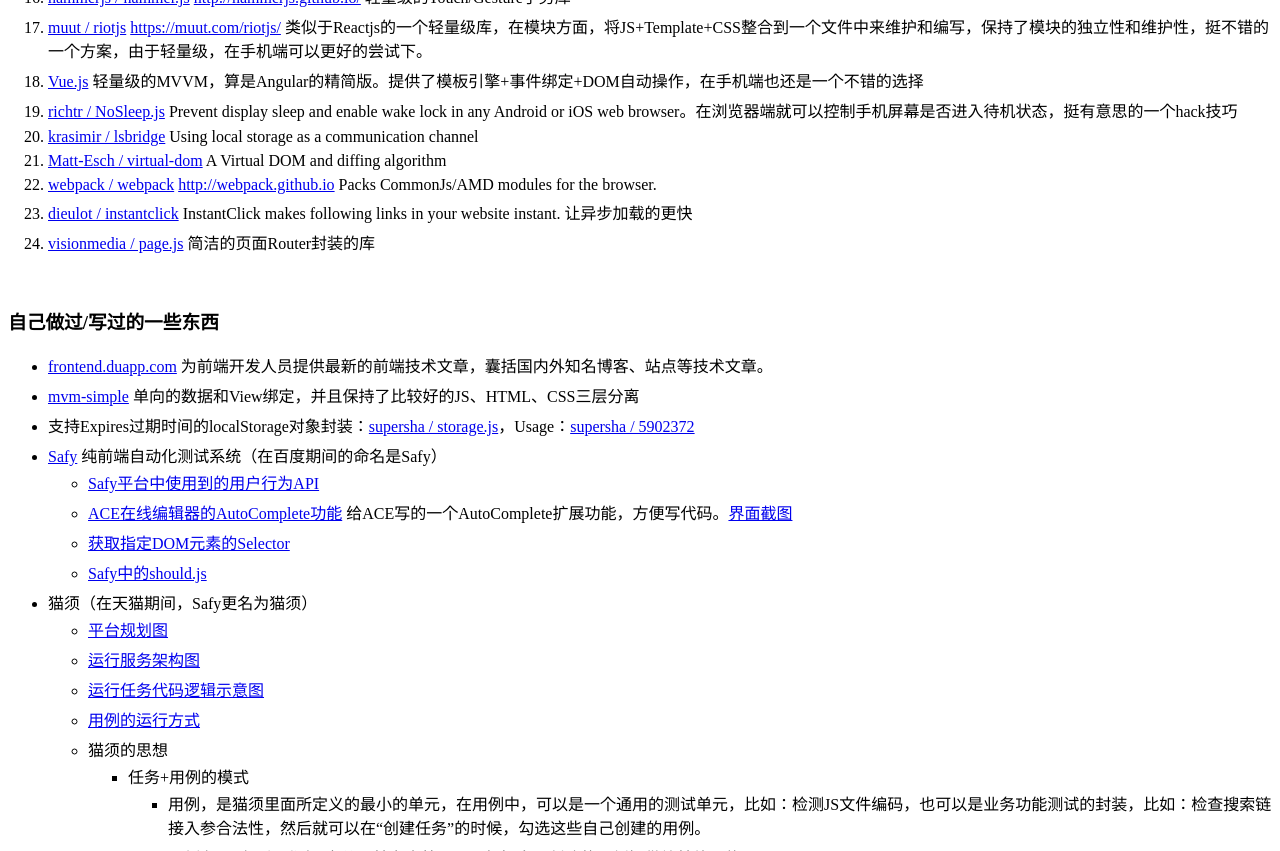
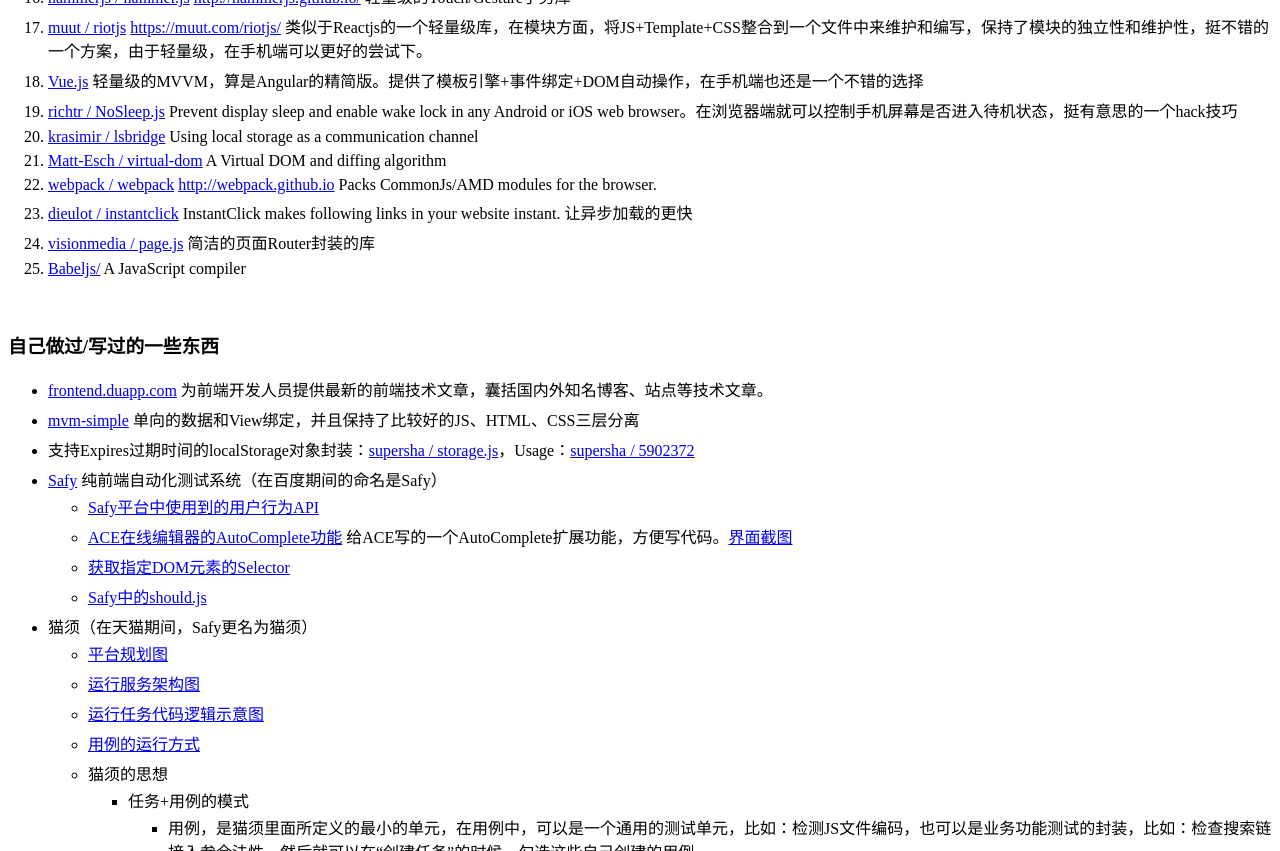
Before and after one commit to supersha/supersha.github.io, a Jekyll site: the page built from index.md, in a window 1280 px wide and 900 px high, scrolled down 3963 px, cut to the strip 0-851 px from the top of the window. Built offline with Jekyll 4.4.1, drawn with Linux system fonts in a browser that asks for light colours.

Commit message:
by xipeng

```diff
--- a/index.md
+++ b/index.md
@@ -127,6 +127,7 @@ tagline: 记录自己的前端生涯
 0. [webpack / webpack](https://github.com/webpack/webpack) [http://webpack.github.io](http://webpack.github.io) Packs CommonJs/AMD modules for the browser.
 0. [dieulot / instantclick](https://github.com/dieulot/instantclick/) InstantClick makes following links in your website instant. 让异步加载的更快
 0. [visionmedia / page.js](https://github.com/visionmedia/page.js) 简洁的页面Router封装的库
+0. [Babeljs/](http://babeljs.io/) A JavaScript compiler
 
 <br>
 
```
